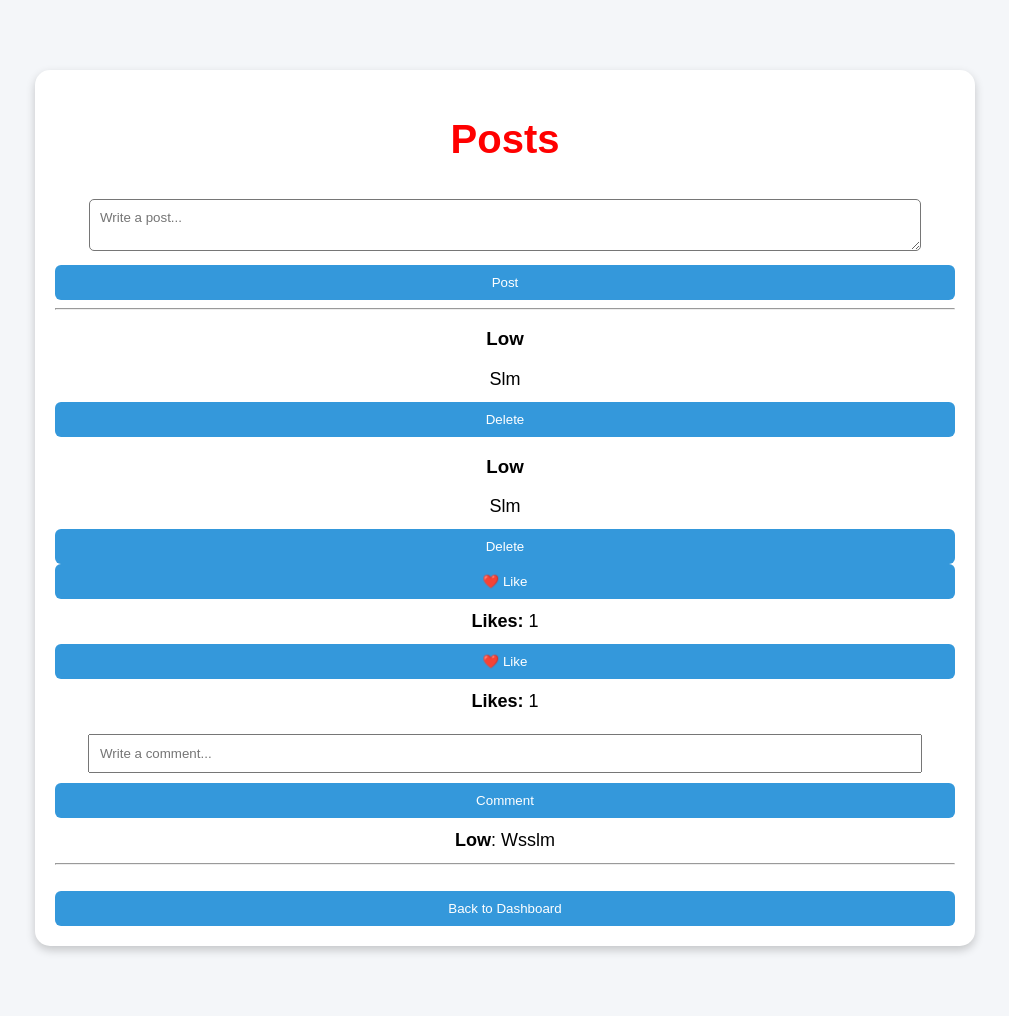
After one commit to namalamai/flask-practice, a Flask app: page /posts in a window 1280 px wide. The commit adds this page. Shown: the whole page, without its empty margins (135-1144 px from the left). Run offline with Flask 3, Linux system fonts and the light colour scheme; a user stored in the database is signed in.

Commit message:
Add posts likes comments and delete post features

```diff
--- a/app.py
+++ b/app.py
@@ -13,21 +13,63 @@ app.config["SQLALCHEMY_TRACK_MODIFICATIONS"] = False
 db = SQLAlchemy(app)
 
 # ---------------- DATABASE ----------------
+# ---------------- DATABASE ----------------
 
 class User(db.Model):
     id = db.Column(db.Integer, primary_key=True)
     username = db.Column(db.String(80), unique=True, nullable=False)
     password = db.Column(db.String(200), nullable=False)
     profile_picture = db.Column(db.String(200), default="default.png")
+    posts = db.relationship("Post", backref="user", lazy=True)
+
+    comments = db.relationship(
+        "Comment",
+        backref="user",
+        lazy=True
+    )
+
+    likes = db.relationship(
+        "Like",
+        backref="user",
+        lazy=True
+    )
+
 class ContactMessage(db.Model):
     id = db.Column(db.Integer, primary_key=True)
     name = db.Column(db.String(100), nullable=False)
     email = db.Column(db.String(120), nullable=False)
     message = db.Column(db.Text, nullable=False)
-with app.app_context():
-    db.create_all()
 
-# ---------------- HOME ----------------
+
+class Post(db.Model):
+    id = db.Column(db.Integer, primary_key=True)
+    content = db.Column(db.Text, nullable=False)
+    user_id = db.Column(db.Integer, db.ForeignKey("user.id"), nullable=False)
+    comments = db.relationship(
+        "Comment",
+        backref="post",
+        lazy=True,
+        cascade="all, delete-orphan"
+    )
+
+    likes = db.relationship(
+        "Like",
+        backref="post",
+        lazy=True,
+        cascade="all, delete-orphan"
+    )
+
+class Comment(db.Model):
+    id = db.Column(db.Integer, primary_key=True)
+    content = db.Column(db.Text, nullable=False)
+    post_id = db.Column(db.Integer, db.ForeignKey("post.id"), nullable=False)
+    user_id = db.Column(db.Integer, db.ForeignKey("user.id"), nullable=False)
+
+
+class Like(db.Model):
+    id = db.Column(db.Integer, primary_key=True)
+    post_id = db.Column(db.Integer, db.ForeignKey("post.id"), nullable=False)
+    user_id = db.Column(db.Integer, db.ForeignKey("user.id"), nullable=False)
 
 @app.route("/")
 def home():
@@ -134,7 +176,81 @@ def profile():
 
     user = User.query.filter_by(username=session["user"]).first()
     return render_template("profile.html", user=user.username, picture=user.profile_picture)
+@app.route("/posts", methods=["GET", "POST"])
+def posts():
+    if "user" not in session:
+        return redirect(url_for("login"))
 
+    if request.method == "POST":
+        content = request.form["content"]
+
+        user = User.query.filter_by(username=session["user"]).first()
+
+        new_post = Post(
+            content=content,
+            user_id=user.id
+        )
+
+        db.session.add(new_post)
+        db.session.commit()
+
+    all_posts = Post.query.all()
+
+    return render_template("posts.html", posts=all_posts)
+
+@app.route("/comment/<int:post_id>", methods=["POST"])
+def comment(post_id):
+    if "user" not in session:
+        return redirect(url_for("login"))
+
+    content = request.form["comment"]
+    user = User.query.filter_by(username=session["user"]).first()
+
+    new_comment = Comment(
+        content=content,
+        post_id=post_id,
+        user_id=user.id
+    )
+
+    db.session.add(new_comment)
+    db.session.commit()
+
+    return redirect(url_for("posts"))
+@app.route("/delete-post/<int:post_id>", methods=["POST"])
+def delete_post(post_id):
+    if "user" not in session:
+        return redirect(url_for("login"))
+
+    post = Post.query.get_or_404(post_id)
+    user = User.query.filter_by(username=session["user"]).first()
+
+    if post.user_id == user.id:
+        db.session.delete(post)
+        db.session.commit()
+
+    return redirect(url_for("posts"))
+
+@app.route("/like/<int:post_id>", methods=["POST"])
+def like(post_id):
+    if "user" not in session:
+        return redirect(url_for("login"))
+
+    user = User.query.filter_by(username=session["user"]).first()
+
+    existing_like = Like.query.filter_by(
+        post_id=post_id,
+        user_id=user.id
+    ).first()
+
+    if not existing_like:
+        new_like = Like(
+            post_id=post_id,
+            user_id=user.id
+        )
+        db.session.add(new_like)
+        db.session.commit()
+
+    return redirect(url_for("posts"))
 # ---------------- OTHER PAGES ----------------
 # ---------------- EDIT PROFILE ----------------
 
@@ -252,7 +368,21 @@ def users():
         all_users = User.query.all()
 
     return render_template("users.html", users=all_users, search=search)
+@app.route("/delete-account", methods=["POST"])
+def delete_account():
+    if "user" not in session:
+        return redirect(url_for("login"))
 
+    user = User.query.filter_by(username=session["user"]).first()
 
+    if user:
+        db.session.delete(user)
+        db.session.commit()
+
+    session.clear()
+
+    return redirect(url_for("home"))
+with app.app_context():
+    db.create_all()
 if __name__ == "__main__":
     app.run(debug=True)
--- a/static/style.css
+++ b/static/style.css
@@ -1,3 +1,4 @@
+
 
 body {
     font-family: Arial, sans-serif;
@@ -162,3 +163,114 @@ textarea {
 .dashboard-card p {
     font-size: 18px;
 }
+/* Navigation Bar */
+nav {
+    background: #2c3e50;
+    padding: 15px;
+    text-align: center;
+}
+
+nav a {
+    color: white;
+    text-decoration: none;
+    margin: 0 15px;
+    font-weight: bold;
+}
+
+nav a:hover {
+    color: #f1c40f;
+}
+
+/* Buttons */
+button {
+    background: #3498db;
+    color: white;
+    border: none;
+    padding: 10px 18px;
+    border-radius: 6px;
+    cursor: pointer;
+}
+
+button:hover {
+    background: #2980b9;
+}
+
+/* Container */
+.container {
+    width: 90%;
+    max-width: 900px;
+    margin: auto;
+    padding: 20px;
+}
+
+/* Tables */
+table {
+    width: 100%;
+    border-collapse: collapse;
+}
+
+th {
+    background: #3498db;
+    color: white;
+}
+
+th, td {
+    padding: 10px;
+    text-align: center;
+}
+/* Navigation Bar */
+nav {
+    background: #2c3e50;
+    padding: 15px;
+    text-align: center;
+}
+
+nav a {
+    color: white;
+    text-decoration: none;
+    margin: 0 15px;
+    font-weight: bold;
+}
+
+nav a:hover {
+    color: #f1c40f;
+}
+
+/* Buttons */
+button {
+    background: #3498db;
+    color: white;
+    border: none;
+    padding: 10px 18px;
+    border-radius: 6px;
+    cursor: pointer;
+}
+
+button:hover {
+    background: #2980b9;
+}
+
+/* Container */
+.container {
+    width: 90%;
+    max-width: 900px;
+    margin: auto;
+    padding: 20px;
+}
+
+/* Tables */
+table {
+    width: 100%;
+    border-collapse: collapse;
+}
+
+th {
+    background: #3498db;
+    color: white;
+}
+
+th, td {
+    padding: 10px;
+    text-align: center;
+    padding: 10px;
+}
--- a/templates/home.html
+++ b/templates/home.html
@@ -74,3 +74,4 @@
     </div>
 
 </div>
+<a href="{{ url_for('posts') }}">Posts</a>
--- /dev/null
+++ b/templates/posts.html
@@ -0,0 +1,68 @@
+<!DOCTYPE html>
+<html>
+<head>
+    <title>Posts</title>
+    <link rel="stylesheet" href="{{ url_for('static', filename='style.css') }}">
+</head>
+<body>
+
+<div class="container">
+
+    <h1>Posts</h1>
+
+    <form method="POST">
+        <textarea name="content" placeholder="Write a post..." required></textarea>
+        <br>
+        <button type="submit">Post</button>
+    </form>
+
+    <hr>
+
+    {% for post in posts %}
+
+        <h3>{{ post.user.username }}</h3>
+        <p>{{ post.content }}</p>
+<form method="POST" action="{{ url_for('delete_post', post_id=post.id) }}">
+    <button type="submit">Delete</button>
+</form>
+<h3>{{ post.user.username }}</h3>
+<p>{{ post.content }}</p>
+
+<form method="POST" action="{{ url_for('delete_post', post_id=post.id) }}">
+    <button type="submit">Delete</button>
+</form>
+
+<form method="POST" action="{{ url_for('like', post_id=post.id) }}">
+    <button type="submit">❤️ Like</button>
+</form>
+
+<p><strong>Likes:</strong> {{ post.likes|length }}</p>
+        <form method="POST" action="{{ url_for('like', post_id=post.id) }}">
+            <button type="submit">❤️ Like</button>
+        </form>
+
+        <p><strong>Likes:</strong> {{ post.likes|length }}</p>
+
+        <form method="POST" action="{{ url_for('comment', post_id=post.id) }}">
+            <input type="text" name="comment" placeholder="Write a comment..." required>
+            <button type="submit">Comment</button>
+        </form>
+
+        {% for comment in post.comments %}
+            <p><strong>{{ comment.user.username }}</strong>: {{ comment.content }}</p>
+        {% endfor %}
+
+        <hr>
+
+    {% endfor %}
+
+    <br>
+
+    <a href="{{ url_for('dashboard') }}">
+        <button>Back to Dashboard</button>
+    </a>
+
+</div>
+
+</body>
+</html>
```
Also changed, not shown: templates/profile.html (+23 -15 lines), instance/users.db.
